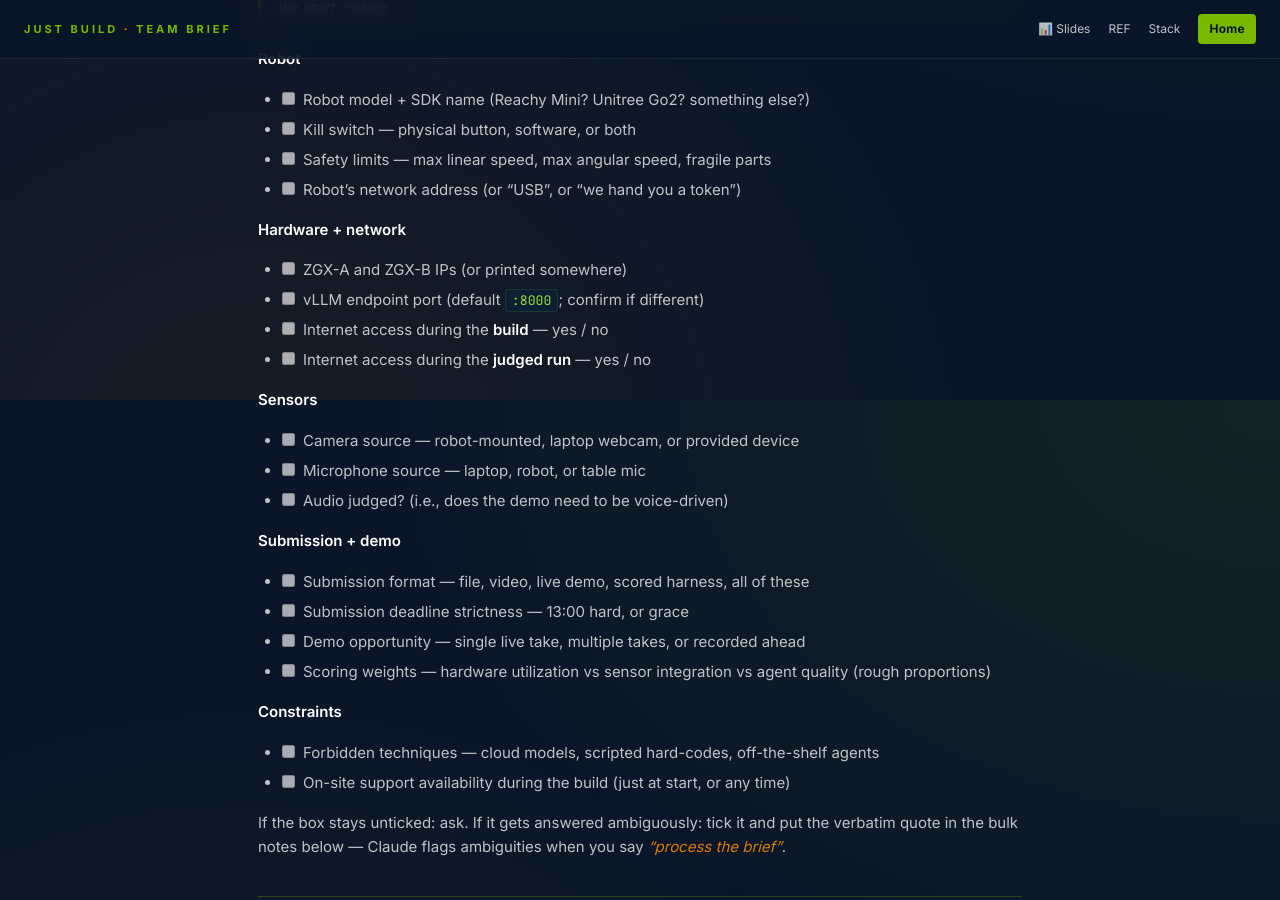
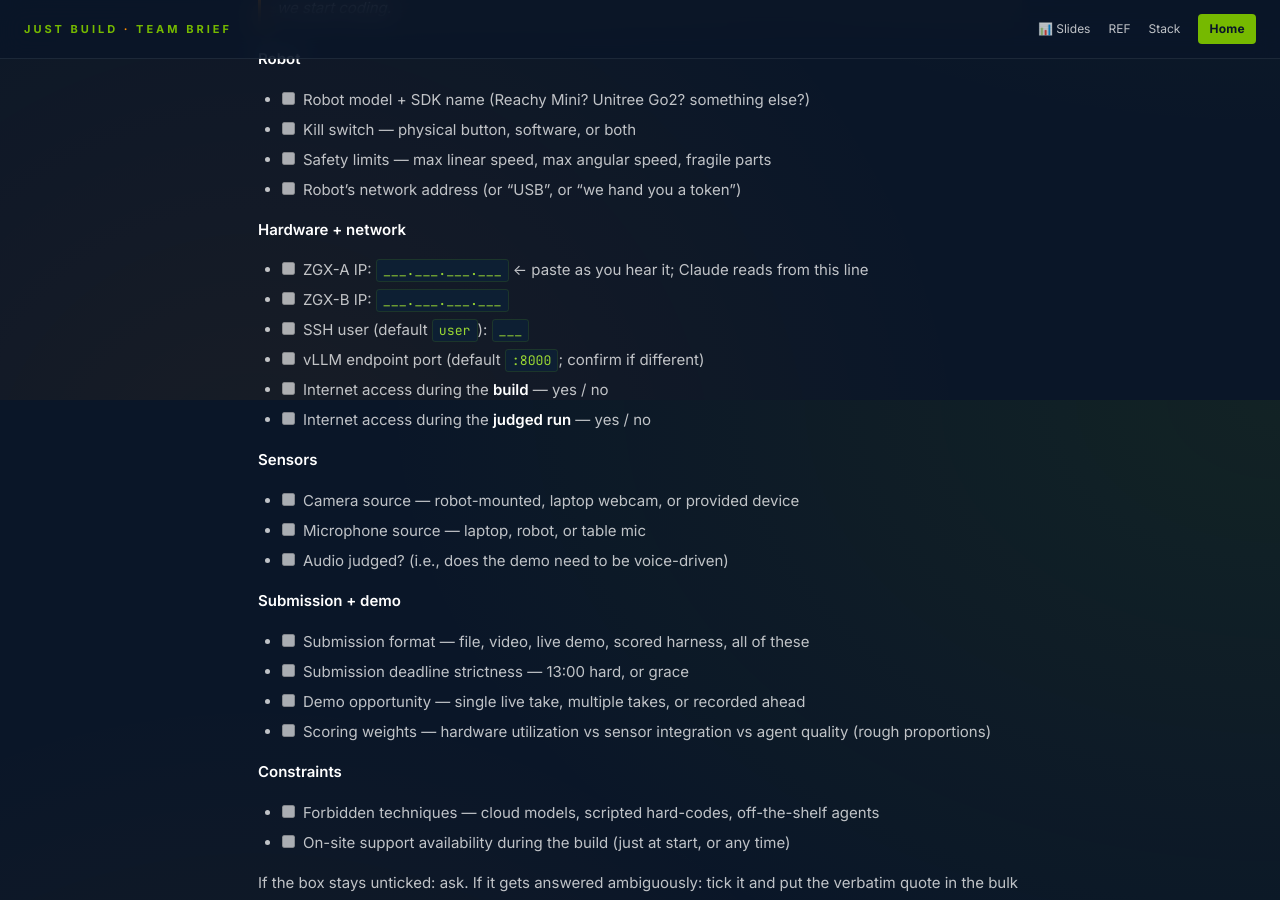
Before and after one commit to mneudobno/des2026-hackaton, a Jekyll site: the page built from docs/DAY_OF_BRIEF.md, in a window 1280 px wide and 900 px high, scrolled down 500 px. Built offline with Jekyll 4.4.1, drawn with Linux system fonts in a browser that asks for light colours; our own code applies the rules of GitHub Pages for plain Markdown files.

Commit message:
brief: ZGX IPs as fillable slots; recon-summary reads them
- DAY_OF_BRIEF.md "Hardware + network" checklist now has explicit
  fillable lines: ZGX-A IP / ZGX-B IP / SSH user (default user).
  Type once into the brief during the 10:30 listening window.
- recon-summary skill now sources IPs in priority order:
  brief -> chat paste -> ask. Step 1 split into "get IPs" + "run recon"
  for clarity; step numbering updated.
- REF.md 10:25 row notes IPs are read from the brief; just say
  "recon both ZGX" once IPs are filled in there.

```diff
--- a/docs/DAY_OF_BRIEF.md
+++ b/docs/DAY_OF_BRIEF.md
@@ -23,7 +23,9 @@
 - [ ] Robot's network address (or "USB", or "we hand you a token")
 
 **Hardware + network**
-- [ ] ZGX-A and ZGX-B IPs (or printed somewhere)
+- [ ] ZGX-A IP: `___.___.___.___`  ← paste as you hear it; Claude reads from this line
+- [ ] ZGX-B IP: `___.___.___.___`
+- [ ] SSH user (default `user`): `___`
 - [ ] vLLM endpoint port (default `:8000`; confirm if different)
 - [ ] Internet access during the **build** — yes / no
 - [ ] Internet access during the **judged run** — yes / no
```
Also changed, not shown: docs/REF.md (+1 -1 lines), .claude/skills/recon-summary/SKILL.md.
